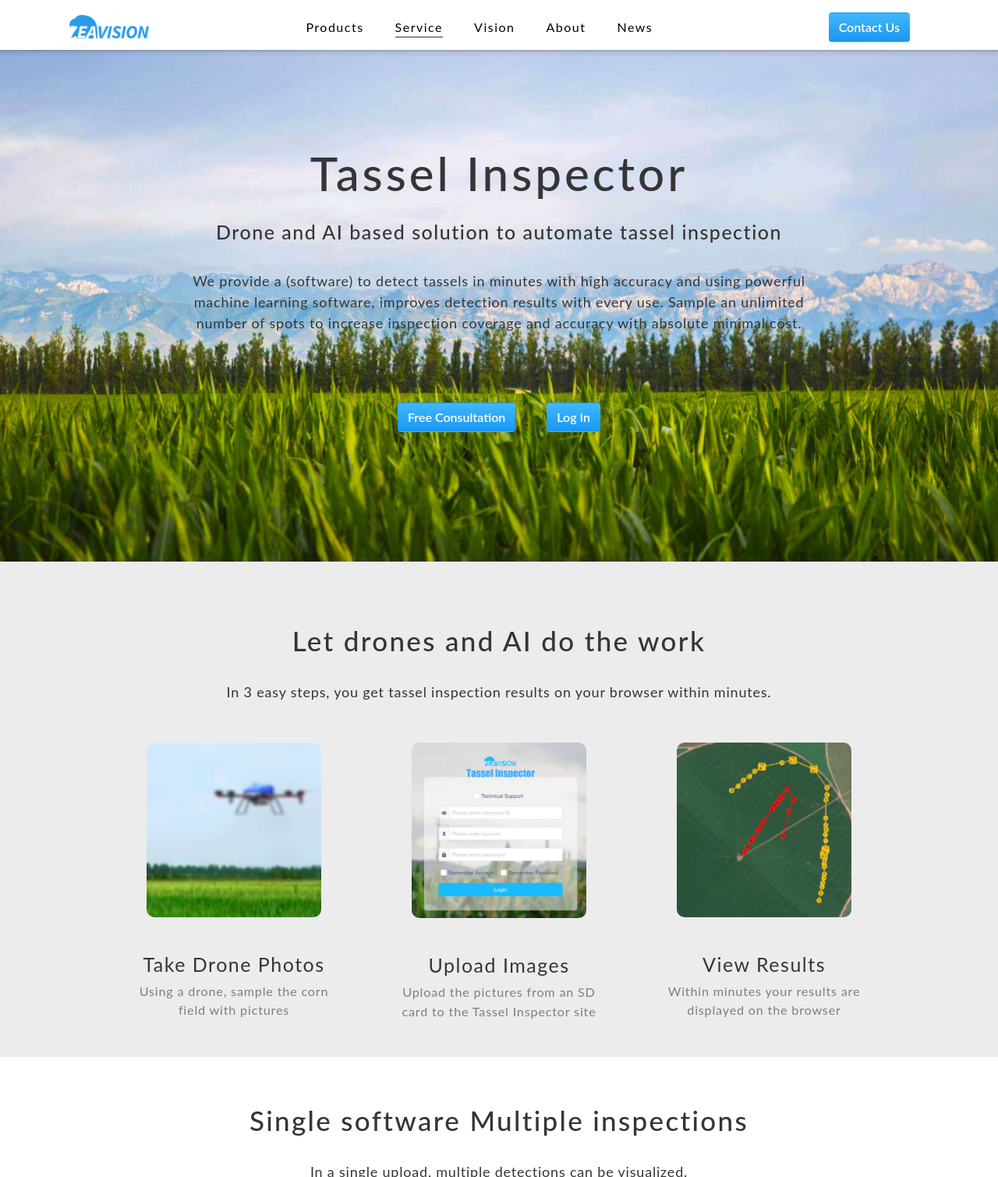
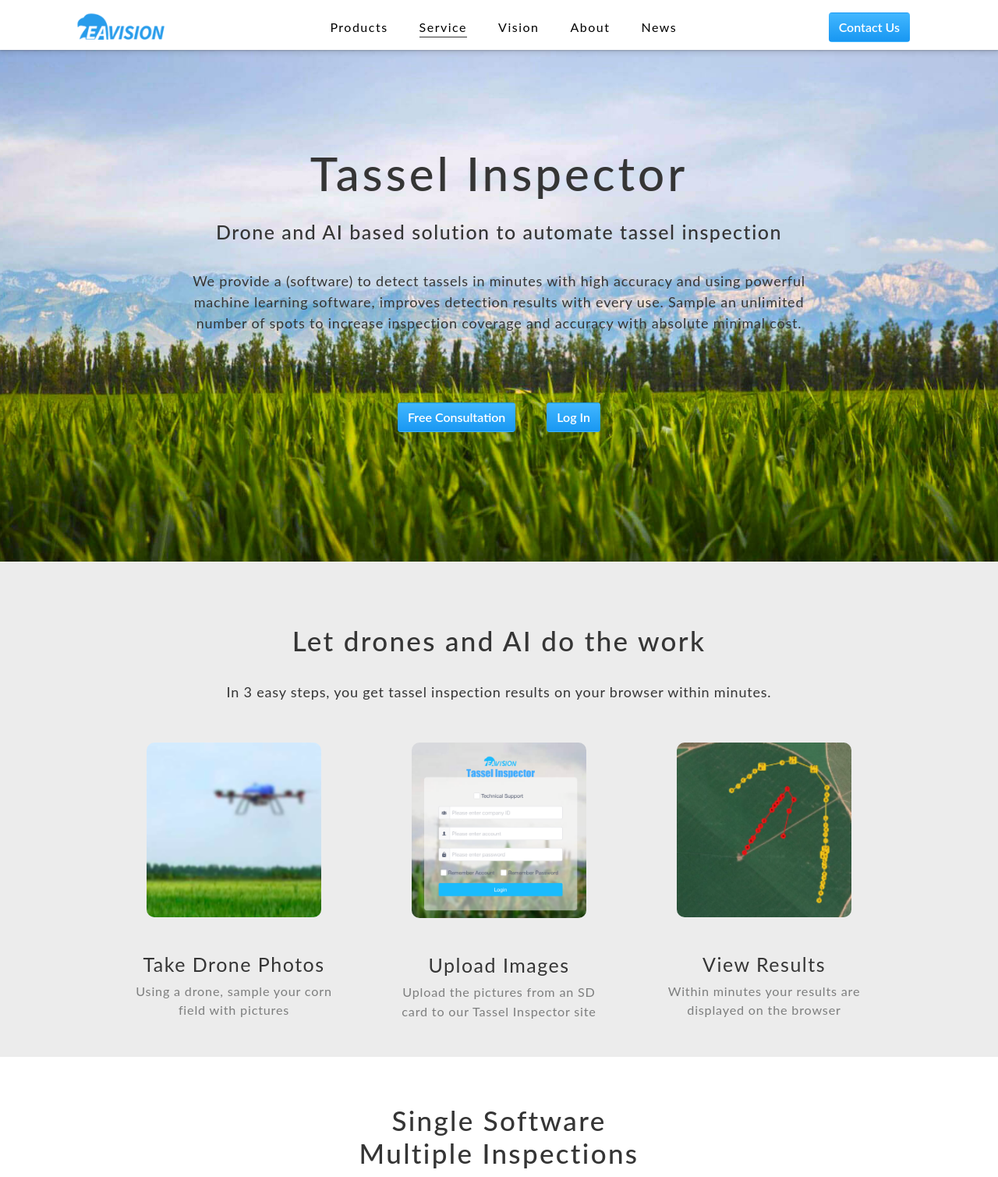
Before and after one commit to wangj383/eavisiontech, a PHP site: page /service.html in a window 1280 px wide. Shown: the top 1509 px of the page at 78% size. Run offline with PHP 8.4, Linux system fonts and the light colour scheme.

Commit message:
service page edited

```diff
--- a/index.html
+++ b/index.html
@@ -197,7 +197,7 @@
 						</div>
 					</div>
 				</div>
-				<div class="row">
+				<!-- <div class="row">
 					<div class="col-md-4">
 						<div class="card">
 							<img class="card-img-top" src="static/img/news3.png">
@@ -225,7 +225,7 @@
 							</div>
 						</div>
 					</div>
-				</div>
+				</div> -->
 			</div>
 		</div>
 	</div>
--- a/service.html
+++ b/service.html
@@ -73,7 +73,7 @@
 					</div>
 				</div>
 				<div class="row buttons">
-					<a href="about.html#aboutContact"><button type="button" class="btn blue-button">Free Consultation</button></a>
+					<a href="#serviceContact"><button type="button" class="btn blue-button">Free Consultation</button></a>
 					<a href="https://www.tasselmaster.com/inspector/#/login" target="_blank"><button type="button" class="btn blue-button">Log In</button></a>
 				</div>
 			</div>
@@ -97,7 +97,7 @@
 							<img class='round' src="static/img/service-step1.png">
 							<!-- <h2 class="imgOverlay1">1</h2> -->
 							<h3>Take Drone Photos</h3>
-							<p>Using a drone, sample the corn field with pictures</p>
+							<p>Using a drone, sample your corn field with pictures</p>
 						</div>
 					</div>
 					<!-- <div class="col-1">
@@ -108,7 +108,7 @@
 							<img class='round' src="static/img/service-step2.png">
 							<!-- <h2 class="imgOverlay2">2</h2> -->
 							<h3>Upload Images</h3>
-							<p>Upload the pictures from an SD card to the Tassel Inspector site</p>
+							<p>Upload the pictures from an SD card to our Tassel Inspector site</p>
 						</div>
 					</div>
 					<!-- <div class="col-1">
@@ -127,7 +127,8 @@
 
 			<div class="row bgWhite">
 				<div class="col-12">
-					<h2>Single software Multiple inspections</h2>
+					<h2>Single Software </br>
+						Multiple Inspections</h2>
 				</div>
 			</div>
 			<div class="row bgWhite">
@@ -221,8 +222,8 @@
 						<p>Dynamically adjusts sensitivity to balance between false positives and
 							recalls. Allows manual fine-tuning for further training of the system.</p>
 					</div>
-					<div class="col-4">
-						<img  id="techImg" src="static/img/tech1.jpg">
+					<div class="col-6">
+						<img id="techImg" src="static/img/tech1.jpg">
 					</div>
 				</div>
 			</div>
@@ -256,7 +257,7 @@
 					<p>*From research comparing Brazil's performance</p>
 				</div>
 			</div>
-			<div class="serviceSection">
+			<div class="serviceSection" id="serviceContact">
 				<h2>Get in Touch</h2>
 				<div>
 					<img class="contactIcon" src="static/img/icons/checkmark.png">
--- a/static/css/eavisionStyle.css
+++ b/static/css/eavisionStyle.css
@@ -103,10 +103,12 @@
 
 #logoimg{
 	vertical-align: bottom;
-	width: 110px;
-	height:38px;
+	width: 120px;
+	height:42px;
 	position:relative;
-	bottom: 3spx;
+	/* bottom: 3px; */
+	margin-left: 10px;
+    margin-right: 42px;
 }
 
 .bodyOverlay.menu-open:after{
@@ -155,7 +157,9 @@
 .footerIcon{
 	width:45px;
 	margin-top: 48px;
+	margin-left:3px;
 	line-height: 30px;
+	/* border-radius:30px 30px 30px 30px; */
 }
 
 .row .copyright{
@@ -621,8 +625,8 @@
 }
 
 #techImg{
-	width: 30vw;
-	height: 200px;
+	width: 40vw;
+	height: 25vw;
 	margin: 10px auto;
 }
 
@@ -767,6 +771,7 @@
 }
 
 .recentNews .card-body h3, .pressCardArea h3{
+	font-size:20px;
 	margin-bottom: 24px;
 	line-height: 1.25;
 }
```
Also changed, not shown: static/img/icons/linkedin copy.png (added), static/img/icons/linkedin.png, static/img/icons/youtube copy.png (added), static/img/icons/youtube.png.
